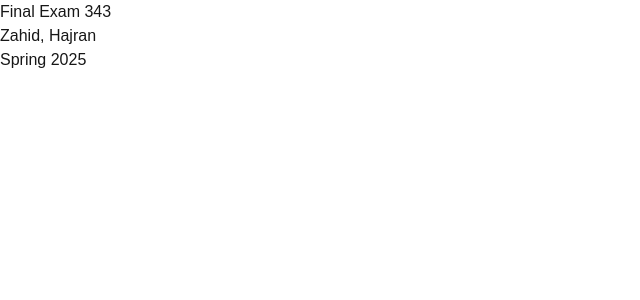
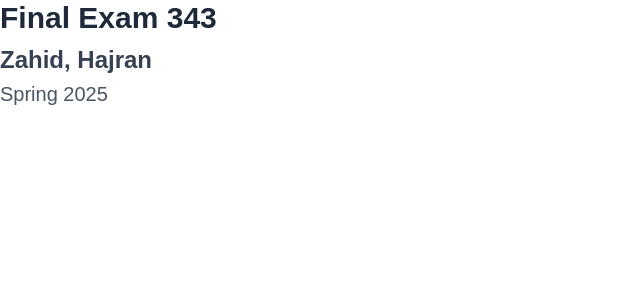
Before and after one commit to HzahidCUNY/final343, a Next.js app: page / in a window 1280 px wide. Shown: the top 300 px of the page, without its empty margins (0-640 px from the left). Built offline with nearby package versions, Linux system fonts and the light colour scheme.

Commit message:
Modify Homepage

```diff
--- a/src/app/page.jsx
+++ b/src/app/page.jsx
@@ -1,9 +1,9 @@
 export default function Home() {
   return (
     <>
-    <h1>Final Exam 343</h1>
-    <h2>Zahid, Hajran</h2>
-    <h3> Spring 2025</h3>
+      <h1 className="text-3xl font-bold text-gray-800 mb-2">Final Exam 343</h1>
+      <h2 className="text-2xl font-semibold text-gray-700 mb-1">Zahid, Hajran</h2>
+      <h3 className="text-xl text-gray-600">Spring 2025</h3>
     </>
   )
 }
```
